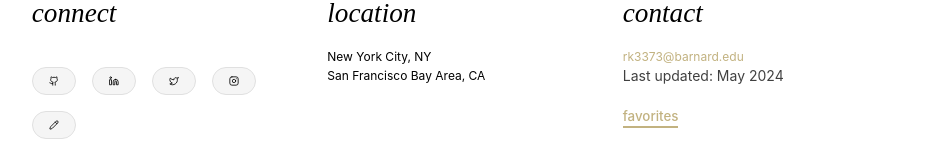
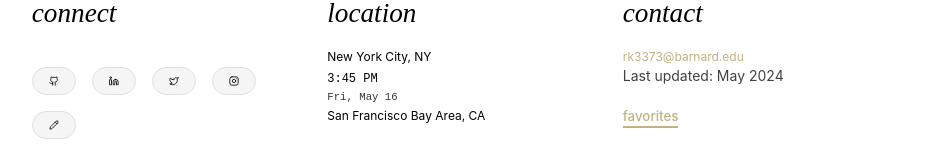
Before and after one commit to raagakarumanchi/personalwebsite, a Next.js app: page / in a window 1280 px wide. Shown: the part 790-950 px from the top of the page, without its empty margins (171-1108 px from the left). Built offline with nearby package versions, Linux system fonts and the light colour scheme.

Commit message:
some of my inspos

```diff
--- a/src/app/favorites/page.tsx
+++ b/src/app/favorites/page.tsx
@@ -29,10 +29,22 @@ export default function Vibes() {
       <section style={{ marginBottom: '0.7rem' }}>
         <h2 style={{ fontSize: '1rem', color: 'var(--accent)', marginBottom: '0.3rem' }}>fav quotes</h2>
         <ul style={{ marginLeft: '1.2rem' }}>
-          <li>“take your work seriously, never yourself” - hubert humphrey</li>
-          <li>“speed is a feature&quot; - paul graham</li>
-          <li>“if it&apos;s worth doing, it&apos;s worth doing well&quot; - lord chesterfield</li>
-          <li>“courage is knowing what not to fear&quot; — plato</li>
+          <li>"take your work seriously, never yourself" - hubert humphrey</li>
+          <li>"speed is a feature&quot; - paul graham</li>
+          <li>"if it&apos;s worth doing, it&apos;s worth doing well&quot; - lord chesterfield</li>
+          <li>"courage is knowing what not to fear&quot; — plato</li>
+        </ul>
+      </section>
+
+      <section style={{ marginBottom: '0.7rem' }}>
+        <h2 style={{ fontSize: '1rem', color: 'var(--accent)', marginBottom: '0.3rem' }}>inspirations ✨</h2>
+        <ul style={{ marginLeft: '1.2rem' }}>
+          <li><strong>rosalind franklin</strong> - pioneering x-ray crystallographer who discovered DNA's double helix structure</li>
+          <li><strong>malala yousafzai</strong> - nobel peace prize laureate and advocate for girls' education</li>
+          <li><strong>steve jobs</strong> - visionary entrepreneur who revolutionized technology and design</li>
+          <li><strong>fei-fei li</strong> - leading AI researcher and advocate for ethical artificial intelligence</li>
+          <li><strong>jacinda ardern</strong> - former prime minister of new zealand known for compassionate leadership</li>
+          <li><strong>atul gawande</strong> - surgeon, writer, and public health researcher improving healthcare systems</li>
         </ul>
       </section>
 
--- a/src/app/page.tsx
+++ b/src/app/page.tsx
@@ -4,6 +4,7 @@ import { Suspense, lazy } from 'react';
 import { motion } from "framer-motion";
 import Image from 'next/image';
 import Link from 'next/link';
+import { NYClock } from '../components/NYClock';
 
 // Dynamic imports for client components with named exports
 const AnimatedBackground = lazy(() =>
@@ -110,6 +111,7 @@ export default function Home() {
           <div>
             <h3>location</h3>
             <p>New York City, NY</p>
+            <NYClock />
             <p>San Francisco Bay Area, CA</p>
           </div>
 
--- /dev/null
+++ b/src/components/NYClock.tsx
@@ -0,0 +1,55 @@
+'use client';
+
+import { useState, useEffect } from 'react';
+
+export function NYClock() {
+  const [time, setTime] = useState<string>('');
+  const [date, setDate] = useState<string>('');
+
+  useEffect(() => {
+    const updateTime = () => {
+      const now = new Date();
+      const nyTime = new Date(now.toLocaleString("en-US", {timeZone: "America/New_York"}));
+
+      // Format time (12-hour format with AM/PM)
+      const timeString = nyTime.toLocaleTimeString('en-US', {
+        hour: 'numeric',
+        minute: '2-digit',
+        hour12: true,
+        timeZone: 'America/New_York'
+      });
+
+      // Format date
+      const dateString = nyTime.toLocaleDateString('en-US', {
+        weekday: 'short',
+        month: 'short',
+        day: 'numeric',
+        timeZone: 'America/New_York'
+      });
+
+      setTime(timeString);
+      setDate(dateString);
+    };
+
+    // Update immediately
+    updateTime();
+
+    // Update every second
+    const interval = setInterval(updateTime, 1000);
+
+    return () => clearInterval(interval);
+  }, []);
+
+  return (
+    <div style={{
+      display: 'inline-block',
+      fontFamily: 'monospace',
+      fontSize: '9pt',
+      color: 'var(--text-secondary)',
+      marginTop: '0.2rem'
+    }}>
+      <div style={{ fontWeight: 500 }}>{time}</div>
+      <div style={{ fontSize: '8pt', opacity: 0.8 }}>{date}</div>
+    </div>
+  );
+}
```
